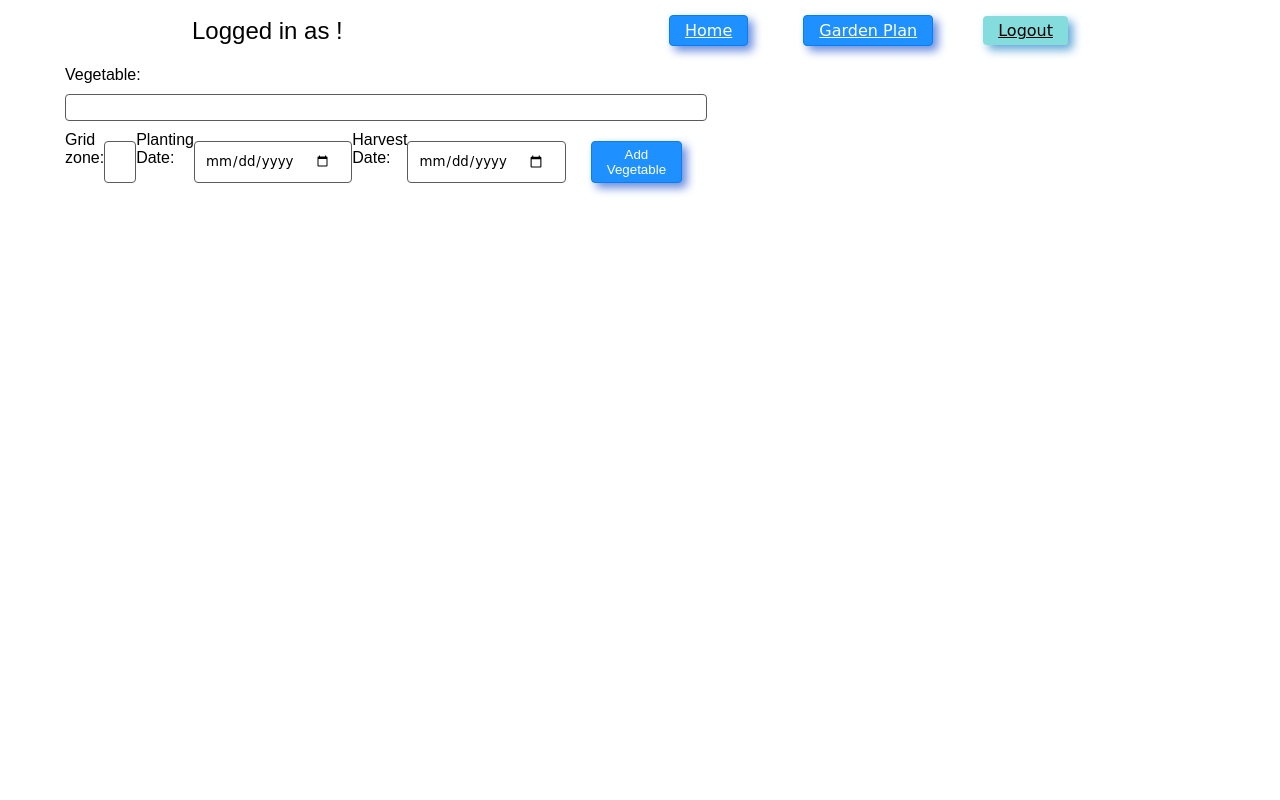
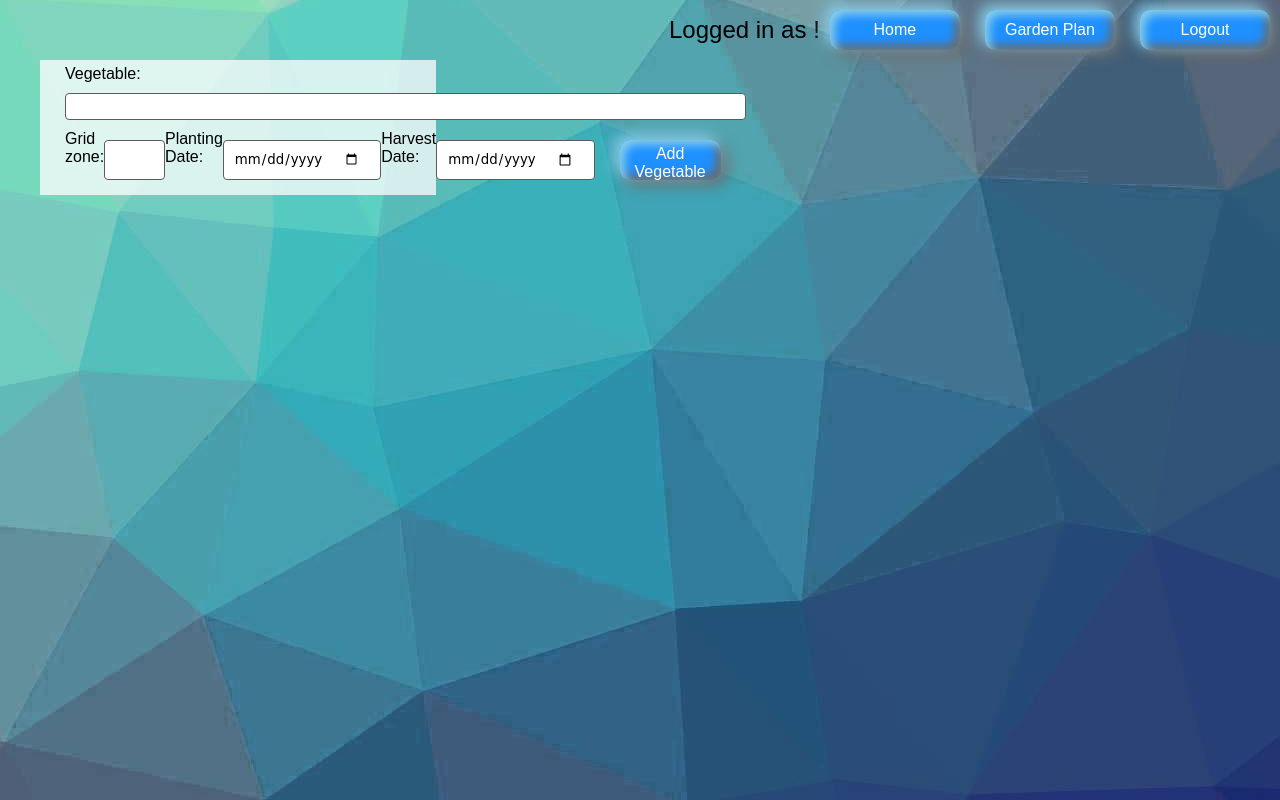
Before and after one commit to Obliveus/Garden_planner, a Flask app: page /edit/1 in a window 1280 px wide. Run offline with Flask 2, Linux system fonts and the light colour scheme; the visitor is signed in with stand-in values (Sample User, id 1); data that the repository does not hold is empty.

Commit message:
version 1.1

```diff
--- a/python/solo_project/garden_planner/flask_app/static/css/styles.css
+++ b/python/solo_project/garden_planner/flask_app/static/css/styles.css
@@ -7,13 +7,17 @@
 }
 
 /* tools */
+body {
+    cursor: url("http://www.rw-designer.com/cursor-extern.php?id=97468"), auto;
+}
 .flex {
     display: flex;
     align-items: center;
 }
 .container {
-    width: 70%;
-    margin: 5px auto;
+    width: 100%;
+    position: relative;
+    z-index:1;
 }
 .center {
     justify-content: center;
@@ -84,6 +88,23 @@ form {
     font-family: Arial;
     font-weight: normal;
 }
+
+a {
+    color: blue;
+    background-color: cornflowerblue;
+    padding: 3px 8px;
+    margin-bottom: 5px;
+    text-align: center;
+    text-decoration: none;
+    display: inline-block;
+    border-radius: 5px;
+}
+a:hover {
+    background-color: #9de59d;
+    font-family: monospace;
+    text-decoration: none;
+}
+
 input, select, textarea {
     width: 100%;
     padding: 5px 20px 5px 10px;
@@ -157,41 +147,28 @@ label, h1, button{
     border-radius: 4px;
 }
 
-/* dashboard.html main content */
+/* main content */
 .btn-m-p {
     padding: 5px 15px;
     margin: 10px 25px;
 }
-.btn-primary {
-    background-color: DodgerBlue;
-    color: white;
-    border-radius: 4px;
-    border: 1px solid rgb(7, 126, 244);
-    box-shadow: 5px 5px 10px rgb(106, 141, 222);
-    -webkit-appearance: button;
-}
-
-.btn-primary:hover {
-    background-color: lightskyblue;
-    color: black;
-}
-.btn-logout {
-    background-color: rgba(1, 182, 182, 0.478);
-    color: black;
-    padding: 5px 15px;
-    margin: 10px 20px;
-    border-radius: 4px;
-    box-shadow: 5px 5px 10px rgb(99, 168, 217);
-    -webkit-appearance: button;
-}
-
-.btn-logout:hover {
-    background-color: rgb(112, 158, 166);
-    color: rgb(255, 0, 0);
-}
 
 .bk-opacity {
     background-color: rgb(255, 255, 255, 0.75);
+}
+
+.backgroundImg {
+    position:absolute;
+    z-index:0;
+    right: 0;
+    bottom: 0;
+    min-width: 100%;
+    min-height: 100%;
+}
+
+.z-index-1 {
+    z-index:1;
+    position:relative;
 }
 
 .radio-btn {
@@ -225,22 +221,126 @@ label {
 }
 
 .file-input label {
-    display: flex;
-    position: relative;
-    width: 100px;
-    height: 25px;
-    border-radius: 5px;
-    box-shadow: 0 4px 7px rgba(32, 189, 241, 0.409);
-    border: solid 1px rgba(136, 207, 136, 0.279);
-    background: linear-gradient(40deg, #02a667, #85f8d9);
-    display: flex;
-    align-items: center;
-    justify-content: center;
-    color: black;
-    font-weight: bold;
+    background: dodgerblue;
     cursor: pointer;
-    transition: transform .2s ease-out;
+    width: 120px;
+    height: 40px;
+    margin: auto;
+    padding: 10px 20px;
+    border: none;
+    border-radius: 10px;
+    box-shadow: -5px -5px 15px skyblue, 5px 5px 15px dimgray, inset 5px 5px 10px skyblue, inset -5px -5px 10px dimgray;
+    color: white;
+    font-size: 16px;
+}
+
+.containerGp {
+    width: 100%;
+    position:relative;
+    padding: 5px;
+    z-index:1;
 }
 
 
+/* Style the video: 100% width and height to cover the entire window */
+#myVideo {
+    position:absolute;
+    z-index:0;
+    right: 0;
+    bottom: 0;
+    min-width: 100%;
+    min-height: 100%;
+}
+
+  /* Add some content at the bottom of the video/page */
+.content {
+    position: fixed;
+    bottom: 0;
+    width: 100%;
+    padding: 20px;
+}
+
+  /* Style the button used to pause/play the video */
+#myBtn {
+    width: 200px;
+    font-size: 18px;
+    padding: 10px;
+    border: none;
+    background: red;
+    color: #fff;
+    cursor: pointer;
+}
+#myBtn:hover {
+    background: #ddd;
+    color: black;
+}
+
+/* Buttons */
+.body {
+	height: 20vh;
+	overflow: hidden;
+	display: flex;
+	align-items: center;
+	justify-content: end;
+
+}
+
+.noselect {
+  -webkit-touch-callout: none;
+    -webkit-user-select: none;
+     -khtml-user-select: none;
+       -moz-user-select: none;
+        -ms-user-select: none;
+            user-select: none;
+		-webkit-tap-highlight-color: transparent;
+}
+
+button {
+	width: 130px;
+	height: 40px;
+	background: dodgerblue;
+	margin: 10px;
+	border: none;
+	border-radius: 10px;
+	box-shadow: -5px -5px 15px skyblue, 5px 5px 15px dimgray, inset 5px 5px 10px skyblue, inset -5px -5px 10px dimgray;
+	color: white;
+	font-size: 16px;
+}
+
+button:hover {
+	box-shadow: -5px -5px 15px skyblue, 5px 5px 15px dimgray, inset 5px 5px 10px dimgray, inset -5px -5px 10px skyblue;
+	font-size: 15px;
+	transition: 500ms;
+    cursor: pointer;
+}
+
+button:focus {
+	outline: none;
+}
+
+.red:hover {
+	color: #f07171;
+	text-shadow: 0px 0px 10px #f07171;
+}
+
+.green:hover {
+		color: #93f071;
+	text-shadow: 0px 0px 10px #93f071;
+}
+
+.blue:hover {
+	color: rgb(150, 202, 255);
+	text-shadow: 0px 0px 10px rgb(150, 202, 255);
+}
+.yellow:hover {
+	color: yellow;
+	text-shadow: 0px 0px 10px yellow;
+}
+.orange:hover {
+	color: orange;
+	text-shadow: 0px 0px 15px orange;
+}
+
+
+
 /* THIS IS THE COVERFLOW SLIDER */
--- a/python/solo_project/garden_planner/flask_app/static/js/scripts.js
+++ b/python/solo_project/garden_planner/flask_app/static/js/scripts.js
@@ -28,3 +28,23 @@ const file = document.querySelector('#file');
     const fileNameAndSize = `${fileName} - ${fileSize}KB`;
     document.querySelector('.file-name').textContent = fileNameAndSize;
     });
+
+
+    // background video playing
+
+// Get the video
+var video = document.getElementById("myVideo");
+video.playbackRate = 0.3;
+// Get the button
+var btn = document.getElementById("myBtn");
+
+// Pause and play the video, and change the button text
+function myFunction() {
+  if (video.paused) {
+    video.play();
+    btn.innerHTML = "Pause";
+  } else {
+    video.pause();
+    btn.innerHTML = "Play";
+  }
+}
--- a/python/solo_project/garden_planner/flask_app/templates/addVeggies.html
+++ b/python/solo_project/garden_planner/flask_app/templates/addVeggies.html
@@ -9,7 +9,7 @@
 </head>
 <body>
     <header>
-        <nav class="container flex space-between">
+        <nav class="container flex justify-flex-end">
             <h1> This is the add Veggies page {{users.first_name}}!</h1>
             <div>{% block menu %} {% include 'menu.html' %} {% endblock menu %}</div>
         </nav>
@@ -25,6 +25,8 @@
         {% endwith %} </div>
     </header>
     <main>
+        <img class="backgroundImg" src="/static/img/gb-poly.jpeg" alt="background image">
+        <div class="z-index-1">
         <form action="/createVeggie" method="post" class="flex inline">
             <div class="column">
                 <label for="vegetable"> Vegetable: </label>
@@ -38,7 +40,7 @@
             </div>
                 <input type="hidden" name="users_id" value={{users.id}}>
         </form>
-
+        </div>
     </main>
     <script type="text/javascript" src="{{ url_for('static', filename='js/scripts.js')}}"></script>
 </body>
--- a/python/solo_project/garden_planner/flask_app/templates/edit.html
+++ b/python/solo_project/garden_planner/flask_app/templates/edit.html
@@ -9,7 +9,7 @@
 </head>
 <body>
     <header>
-        <nav class="container flex space-between">
+        <nav class="container flex justify-flex-end">
             <h1> Logged in as {{users.first_name}}!</h1>
             <div>{% block menu %} {% include 'menu.html' %} {% endblock menu %}</div>
         </nav>
@@ -24,7 +24,9 @@
             {% endif %}
         {% endwith %} </div>
     </header>
-    <main >
+    <main>
+        <img class="backgroundImg" src="/static/img/gb-poly.jpeg" alt="background image">
+        <div class="z-index-1">
         <form action="/update/" method="post" class="flex column align-flex-start align-self-start bk-opacity">
             <div class="column">
                 <label for="vegetable"> Vegetable: </label>
@@ -41,8 +43,13 @@
                 <input type="hidden" name="users_id" value={{users.id}}>
                 <input type="hidden" name="vegetables_id" value={{vegetables_id}}>
         </form>
+        <div class="body">
+        <div>
 
 
+
+        </div>
+        </div>
     </main>
     <script type="text/javascript" src="{{ url_for('static', filename='js/scripts.js')}}"></script>
 </body>
--- a/python/solo_project/garden_planner/flask_app/templates/index.html
+++ b/python/solo_project/garden_planner/flask_app/templates/index.html
@@ -35,7 +35,7 @@
 
             <label for="confirm">Confirm Password: </label>
             <input type="password" name="confirm" id="cfShow">
-            <button class="btn-register">Register</button>
+            <button class="noselect blue">Register</button>
             <div class="label">
                 <label for="checkbox"> Show Password</label>
                 <input type="checkbox" onclick="myFunction()">
@@ -64,7 +64,7 @@
             <input type="email" name="email">
             <label for="password">Password: </label>
             <input type="password" name="password">
-            <button class="btn-login">Login</button>
+            <button class="noselect green">Login</button>
         </form>
     </main>
     </div>
--- a/python/solo_project/garden_planner/flask_app/templates/menu.html
+++ b/python/solo_project/garden_planner/flask_app/templates/menu.html
@@ -3,16 +3,15 @@
 <body>
     {% block menu %}
     {% if request.endpoint == 'home'%}
-        <a href="/gardenPlan" class="btn-primary btn-m-p">Garden Plan</a>
+        <button onclick="location.href ='/gardenPlan';" class="noselect yellow">Garden Plan</button>
     {% elif request.endpoint == 'gardenPlan' %}
-        <a href="/home" class="btn-primary btn-m-p">Home</a>
-        <a href="/addVeggies" class="btn-primary btn-m-p">Add Vegetable</a>
+        <button onclick="location.href ='/home';"class="noselect red">Home</button>
+        <button onclick="location.href ='/addVeggies';" class="noselect orange">Add Vegetable</button>
     {% else %}
-        <a href="/home" class="btn-primary btn-m-p">Home</a>
-        <a href="/gardenPlan" class="btn-primary btn-m-p">Garden Plan</a>
+        <button onclick="location.href ='/home';"class="noselect red">Home</button>
+        <button onclick="location.href ='/gardenPlan';" class="noselect yellow">Garden Plan</button>
     {% endif %}
-
-    <a href="/logout" class="btn-logout">Logout</a>
+        <button onclick="location.href ='/logout';" class="noselect green">Logout</button>
     {% endblock menu %}
 </body>
 </html>
```
Also changed, not shown: other parts of python/solo_project/garden_planner/flask_app/static/css/styles.css (+24 -36 lines), python/solo_project/garden_planner/flask_app/templates/gardenPlan.html (+22 -9 lines), python/solo_project/garden_planner/flask_app/templates/home.html (+12 -8 lines), python/solo_project/garden_planner/flask_app/static/img/backyard.png (added), python/solo_project/garden_planner/flask_app/static/img/fresh-vegetablesbackground.jpeg, python/solo_project/garden_planner/flask_app/static/img/gb-poly.jpeg (added), 2 other files.
